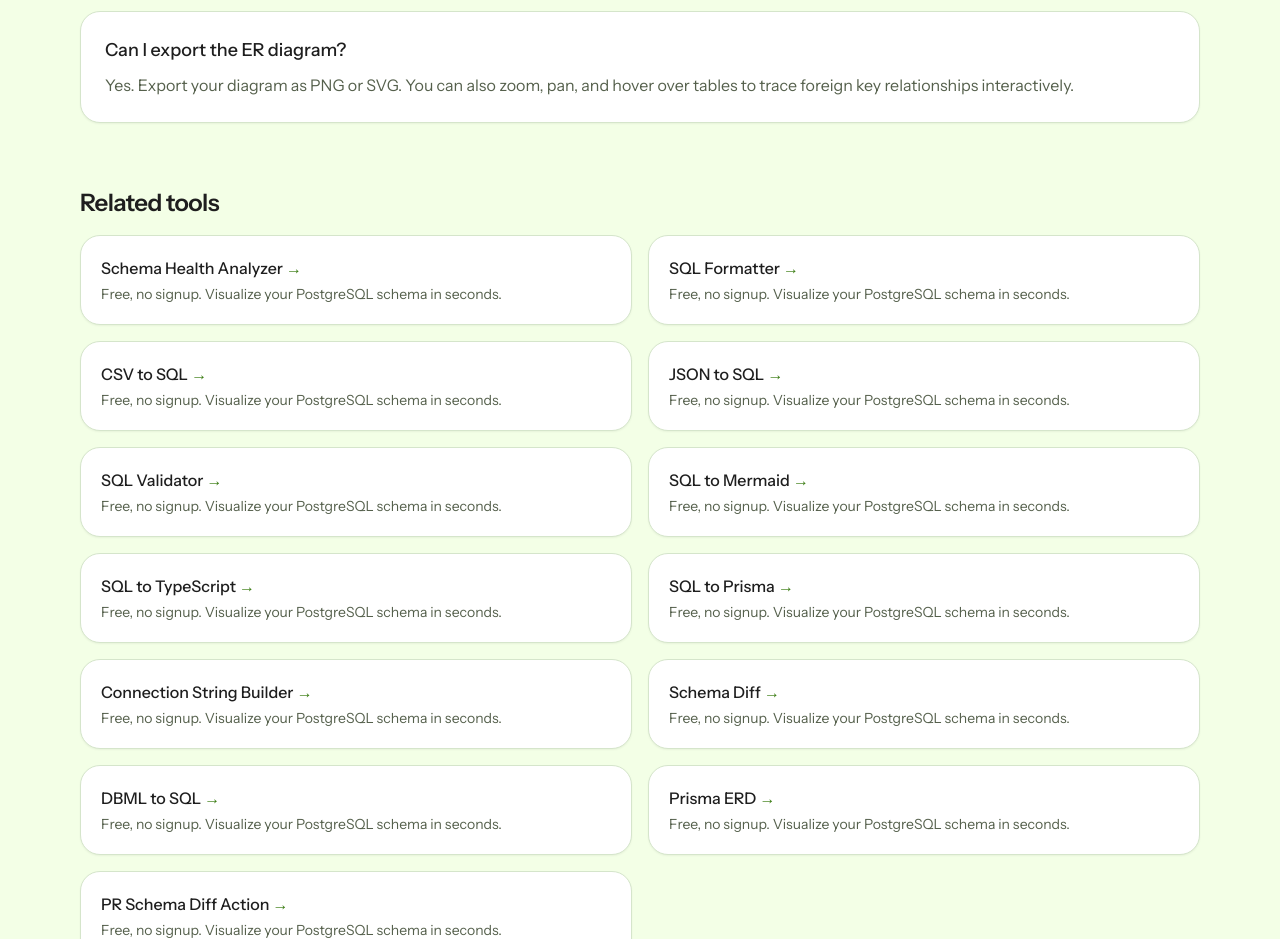
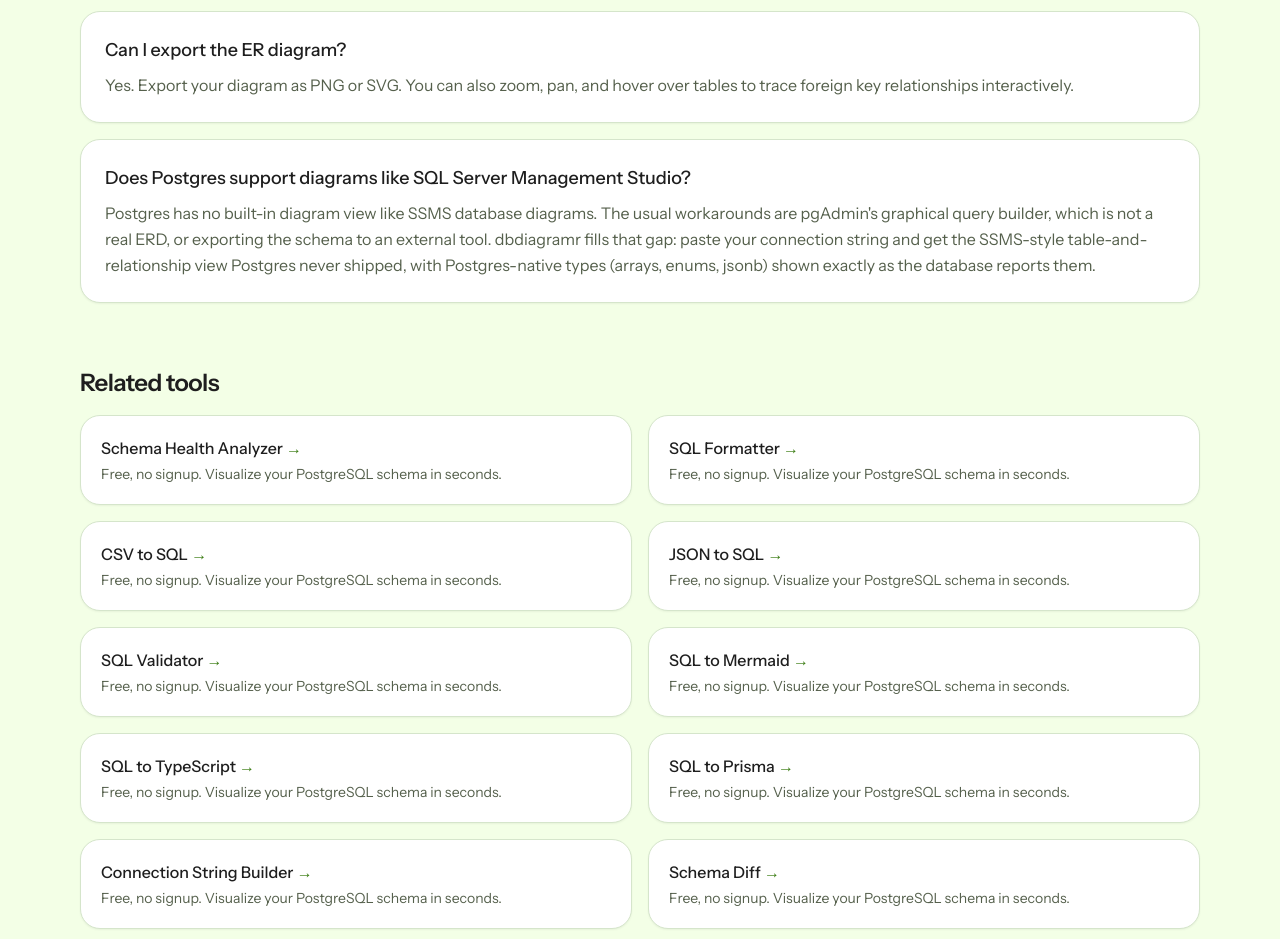
Before and after one commit to VarunKvK/dbdiagramr, a Next.js app: page /postgres-er-diagram in a window 1280 px wide. Shown: the part 2220-3159 px from the top of the page. Built offline with nearby package versions, Linux system fonts and the light colour scheme.

Commit message:
seo: add SSMS-vs-Postgres FAQ, bump freshness signals

```diff
--- a/app/postgres-er-diagram/page.tsx
+++ b/app/postgres-er-diagram/page.tsx
@@ -57,6 +57,10 @@ const faqs = [
     q: "Can I export the ER diagram?",
     a: "Yes. Export your diagram as PNG or SVG. You can also zoom, pan, and hover over tables to trace foreign key relationships interactively.",
   },
+  {
+    q: "Does Postgres support diagrams like SQL Server Management Studio?",
+    a: "Postgres has no built-in diagram view like SSMS database diagrams. The usual workarounds are pgAdmin's graphical query builder, which is not a real ERD, or exporting the schema to an external tool. dbdiagramr fills that gap: paste your connection string and get the SSMS-style table-and-relationship view Postgres never shipped, with Postgres-native types (arrays, enums, jsonb) shown exactly as the database reports them.",
+  },
 ];
 
 const jsonLd = {
@@ -69,7 +73,7 @@ const jsonLd = {
       description:
         "Generate an interactive ER diagram from any PostgreSQL database. Paste your connection string and see tables, columns, and foreign keys instantly.",
       datePublished: "2026-09-08",
-      dateModified: "2026-09-28",
+      dateModified: "2026-10-16",
       mainEntityOfPage: "https://www.dbdiagramr.space/postgres-er-diagram",
       author: {
         "@type": "Person",
--- a/app/sitemap.ts
+++ b/app/sitemap.ts
@@ -15,7 +15,7 @@ export default function sitemap(): MetadataRoute.Sitemap {
     "/alternatives": "2026-08-30",
     "/dbdiagram-io-vs-dbdiagramr": "2026-09-17",
     "/drawsql-vs-dbdiagramr": "2026-09-28",
-    "/postgres-er-diagram": "2026-09-28",
+    "/postgres-er-diagram": "2026-10-16",
     "/database-schema-analyzer": "2026-09-25",
     "/tools": "2026-10-10",
     "/sql-formatter": "2026-09-25",
```
